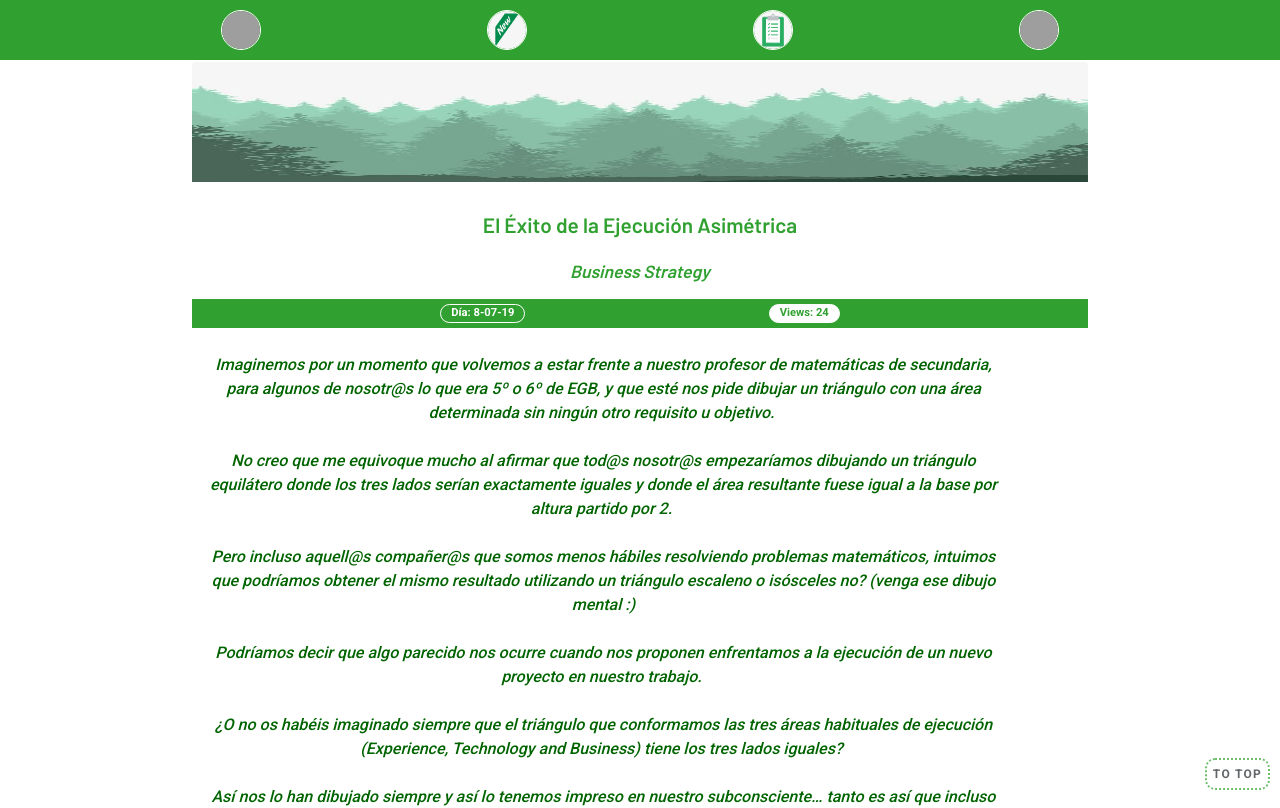
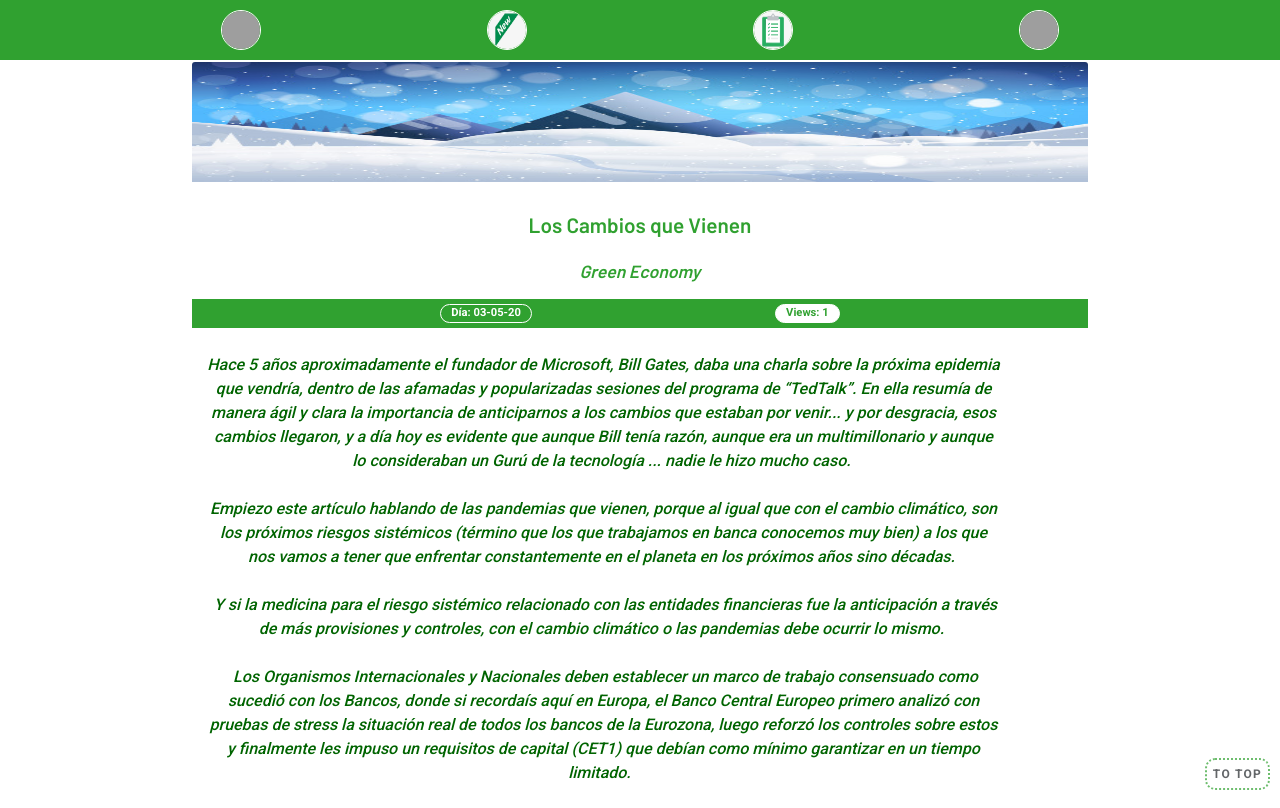
Before and after one commit to UrtziFM/myblog-client, a React (Create React App) app: page /selectedpost_1 in a window 1280 px wide. Shown: the top 808 px of the page. Built offline with nearby package versions, Linux system fonts and the light colour scheme; grey boxes are pictures that could not be loaded.

Commit message:
adding a new post

```diff
--- a/src/components/postlistblog/view.js
+++ b/src/components/postlistblog/view.js
@@ -26,21 +26,21 @@
             <h3 className="list-Card-Title-Blog">Aqui tienes la lista completa de mis Post</h3>
                 <MDBDropdown size="sm" className="list-main-Blog">
                     <MDBDropdownToggle caret color="danger" className="list-title">
+                        {PostList[3].title}
+                    </MDBDropdownToggle>
+                    <MDBDropdownMenu color="danger" className="list-text">
+                        <MDBDropdownItem className="list-item">{PostList[3].category}</MDBDropdownItem>
+                        <MDBDropdownItem className="list-item">{PostList[3].date}</MDBDropdownItem>
+                        <MDBDropdownItem className="list-item" onClick={()=> history.push('/selectedpost_1')}>>Leer</MDBDropdownItem>
+                </MDBDropdownMenu>
+                </MDBDropdown>
+                <MDBDropdown size="sm" className="list-main-Blog">
+                    <MDBDropdownToggle caret color="danger" className="list-title">
                         {PostList[2].title}
                     </MDBDropdownToggle>
                     <MDBDropdownMenu color="danger" className="list-text">
                         <MDBDropdownItem className="list-item">{PostList[2].category}</MDBDropdownItem>
                         <MDBDropdownItem className="list-item">{PostList[2].date}</MDBDropdownItem>
-                        <MDBDropdownItem className="list-item" onClick={()=> history.push('/selectedpost_1')}>>Leer</MDBDropdownItem>
-                </MDBDropdownMenu>
-                </MDBDropdown>
-                <MDBDropdown size="sm" className="list-main-Blog">
-                    <MDBDropdownToggle caret color="danger" className="list-title">
-                        {PostList[1].title}
-                    </MDBDropdownToggle>
-                    <MDBDropdownMenu color="danger" className="list-text">
-                        <MDBDropdownItem className="list-item">{PostList[1].category}</MDBDropdownItem>
-                        <MDBDropdownItem className="list-item">{PostList[1].date}</MDBDropdownItem>
                         <MDBDropdownItem className="list-item" onClick={()=> history.push('/selectedpost_2')}>>Leer</MDBDropdownItem>
                 </MDBDropdownMenu>
                 </MDBDropdown>
--- a/src/constants/PostLast.js
+++ b/src/constants/PostLast.js
@@ -1,4 +1,13 @@
-const PostLast = [{
+const PostLast = [
+    {
+     picture:"assets/bosque.jpg",
+     title: "Buscando la Diversidad Ecónomica",
+     category: "Green Economy",
+     contentPost: "¿Sabeís cuales son las diferencias entre una plantación de pinos y un bosque de pinos?  ",
+     date: "03-05-20",
+     views: "1"
+    },
+    {
     picture: "assets/bosque.jpg" ,
     title: "Los Cambios que Vienen",
     category: "Green Economy",
--- a/src/constants/PostList.js
+++ b/src/constants/PostList.js
@@ -1,4 +1,12 @@
-const PostList = [{
+const PostList = [
+  {
+      title: "Buscando la Diversidad Ecónomica",
+      category: "Green Economy",
+      description: "¿Sabeís cuales son las diferencias entre una plantación de pinos y un bosque de pinos? En el primero una empresa realiza la reforestación de manera homogenea y con tan alta densidad que practicamente no hay diversidad tanto de fauna y flora, en cambio en un bosque prevalece la biodiversidad y la reforestación se ha llevado a cabo de una manera más gradual.",
+      date: "06-06-20",
+      views: "1"
+  },
+ {
     title: "Los Cambios que Vienen",
     category: "Green Economy",
     description: "Hace 5 años aproximadamente el fundador de Microsoft, Bill Gates, daba una charla sobre la próxima epidemia que viene dentro de las afamadas y popularizadas sesiones del programa de “TedTalk”. En ella resumía de manera ágil y clara la importancia de anticiparnos a los cambios que vendrían...",
```
